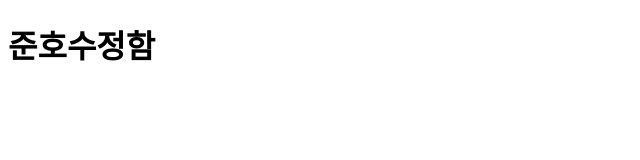
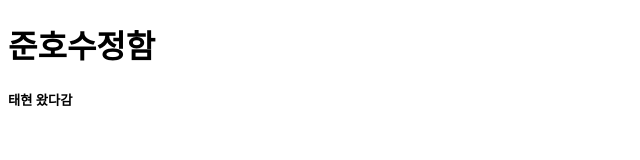
Before and after one commit to sj98h/ipv4test, a plain HTML site: page index.html in a window 1280 px wide. Shown: the full height of the page, 0-640 px from the left. Drawn offline with Linux system fonts and the light colour scheme.

Commit message:
Update index.html

```diff
--- a/index.html
+++ b/index.html
@@ -7,5 +7,6 @@
   </head>
   <body>
     <h1>준호수정함</h1>
+    <h5>태현 왔다감</h5>
   </body>
 </html>
```
